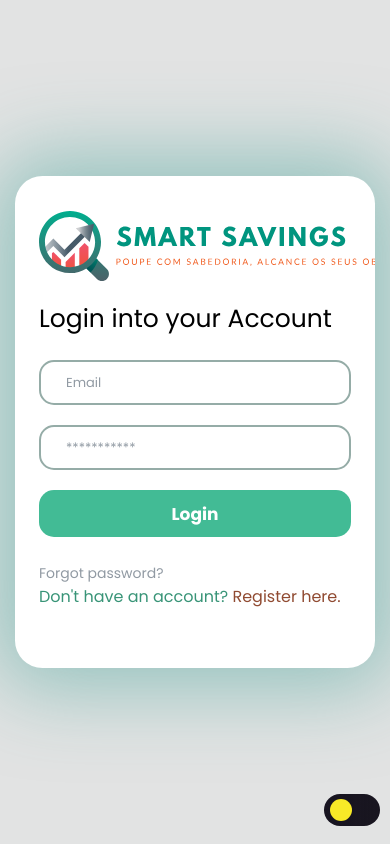
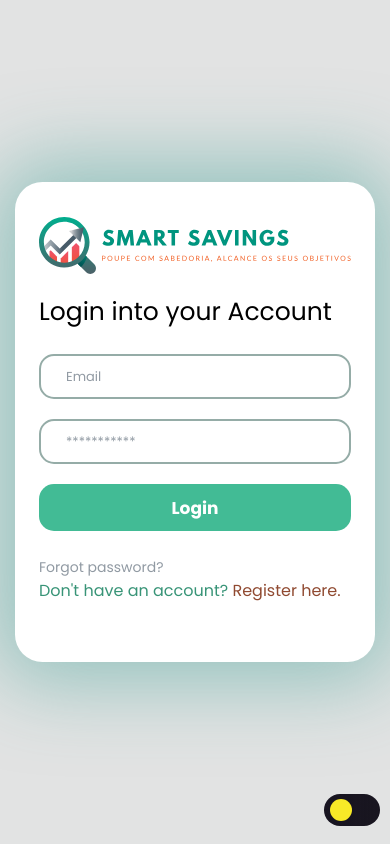
Before and after one commit to sarapresa/Projeto-04, a website with bundled scripts: page index.html in a window 390 px wide. Built offline with nearby package versions, Linux system fonts and the light colour scheme.

Commit message:
logo fix mobile

```diff
--- a/assets/css/style.css
+++ b/assets/css/style.css
@@ -33,10 +33,6 @@ body.dark-mode {
 
 .brand-wrapper {
     margin-bottom: 19px;
-}
-
-.brand-wrapper .logo {
-    height: 70px;
 }
 
 .login-card {
```
